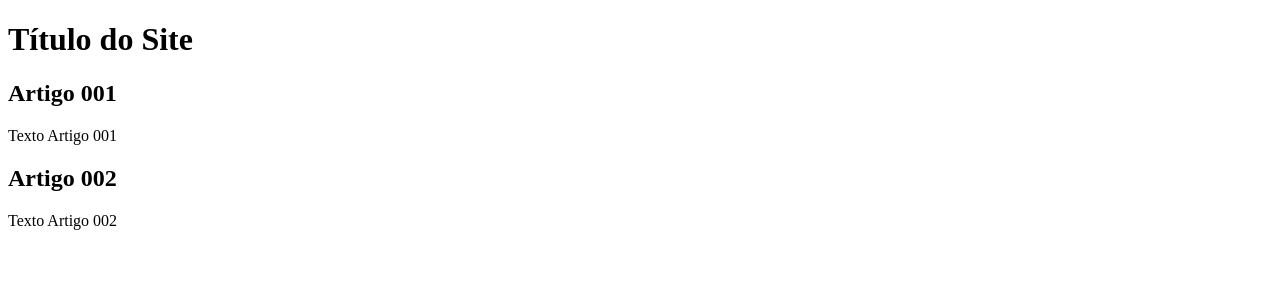
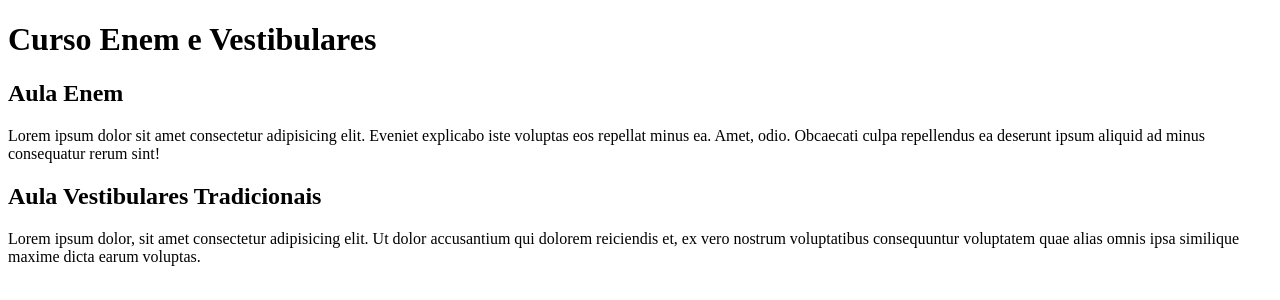
Before and after one commit to Samaraaccioly/projeto-site, a plain HTML site: page index.html in a window 1280 px wide. Drawn offline with Linux system fonts and the light colour scheme.

Commit message:
comecei o conteúdo

```diff
--- a/index.html
+++ b/index.html
@@ -9,15 +9,15 @@
 <body>
     <main>
         <header>
-            <h1>Título do Site</h1>
+            <h1>Curso Enem e Vestibulares</h1>
         </header>
         <article>
-            <h2>Artigo 001</h2>
-            <p>Texto Artigo 001</p>
+            <h2>Aula Enem</h2>
+            <p>Lorem ipsum dolor sit amet consectetur adipisicing elit. Eveniet explicabo iste voluptas eos repellat minus ea. Amet, odio. Obcaecati culpa repellendus ea deserunt ipsum aliquid ad minus consequatur rerum sint!</p>
         </article>
         <article>
-            <h2>Artigo 002</h2>
-            <p>Texto Artigo 002</p>
+            <h2>Aula Vestibulares Tradicionais</h2>
+            <p>Lorem ipsum dolor, sit amet consectetur adipisicing elit. Ut dolor accusantium qui dolorem reiciendis et, ex vero nostrum voluptatibus consequuntur voluptatem quae alias omnis ipsa similique maxime dicta earum voluptas.</p>
         </article>
     </main>
 </body>
```
